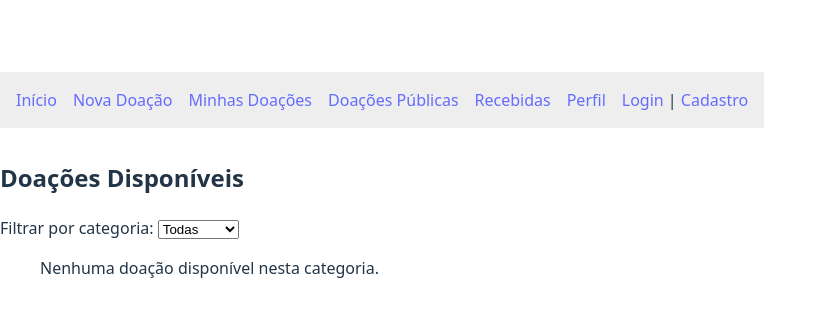
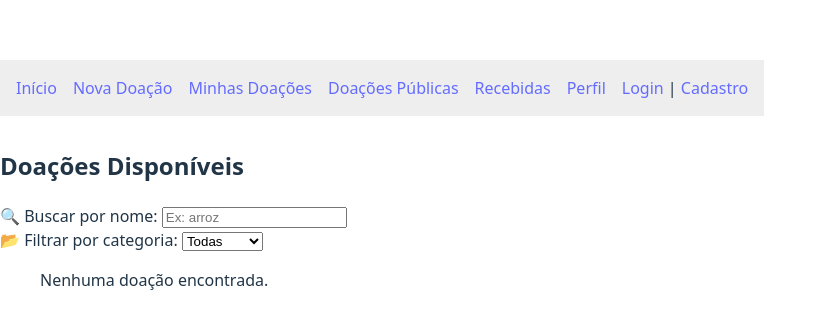
Before and after one commit to vpaesi/compartilha-mais, a React (Vite) app: page /publicas in a window 1280 px wide. Shown: the part 216-544 px from the top of the page, without its empty margins (0-827 px from the left). Built offline with nearby package versions, Linux system fonts and the light colour scheme; the HTML template or start-up script is replaced by a standard one.

Commit message:
feat(chat): implementa chat após doação realizada

```diff
--- /dev/null
+++ b/src/pages/ChatDoacao.tsx
@@ -0,0 +1,67 @@
+import { useParams, useNavigate } from "react-router-dom";
+import { useEffect, useState } from "react";
+import { listarDoacoes, atualizarDoacao, type Doacao, type Mensagem } from "../services/storage";
+
+export default function ChatDoacao() {
+  const { id } = useParams();
+  const [doacao, setDoacao] = useState<Doacao | null>(null);
+  const [mensagem, setMensagem] = useState("");
+  const navigate = useNavigate();
+
+  const usuario = JSON.parse(localStorage.getItem("usuarioLogado") || "null");
+
+  useEffect(() => {
+    const todas = listarDoacoes();
+    const d = todas.find((d) => d.id === id);
+    if (!d) {
+      alert("Doação não encontrada");
+      navigate("/");
+      return;
+    }
+    setDoacao(d);
+  }, [id, navigate]);
+
+  const enviarMensagem = () => {
+    if (!mensagem.trim() || !doacao || !usuario) return;
+
+    const novaMsg: Mensagem = {
+      autorId: usuario.id,
+      texto: mensagem,
+      data: new Date().toLocaleString(),
+    };
+
+    const atualizado: Doacao = {
+      ...doacao,
+      mensagens: [...(doacao.mensagens || []), novaMsg],
+    };
+
+    atualizarDoacao(atualizado);
+    setDoacao(atualizado);
+    setMensagem("");
+  };
+
+  if (!doacao) return null;
+
+  return (
+    <div>
+      <h2>Chat da Doação: {doacao.nome}</h2>
+
+      <ul>
+        {(doacao.mensagens || []).map((msg, index) => (
+          <li key={index}>
+            <strong>{msg.autorId === usuario.id ? "Você" : "Outro"}:</strong> {msg.texto}
+            <br /><small>{msg.data}</small>
+          </li>
+        ))}
+      </ul>
+
+      <textarea
+        value={mensagem}
+        onChange={(e) => setMensagem(e.target.value)}
+        placeholder="Digite uma mensagem..."
+      />
+      <br />
+      <button onClick={enviarMensagem}>Enviar</button>
+    </div>
+  );
+}
--- a/src/pages/DoacoesPublicas.tsx
+++ b/src/pages/DoacoesPublicas.tsx
@@ -1,10 +1,11 @@
 import { useEffect, useState } from "react";
+import { type Doacao, listarDoacoes, atualizarDoacao } from "../services/storage";
 import { useNavigate } from "react-router-dom";
-import { type Doacao, listarDoacoes, atualizarDoacao } from "../services/storage";
 
 export default function DoacoesPublicas() {
   const [doacoes, setDoacoes] = useState<Doacao[]>([]);
   const [categoriaFiltro, setCategoriaFiltro] = useState("todas");
+  const [busca, setBusca] = useState("");
   const navigate = useNavigate();
   const usuarioLogado = JSON.parse(localStorage.getItem("usuarioLogado") || "null");
 
@@ -31,23 +32,33 @@ export default function DoacoesPublicas() {
     };
 
     atualizarDoacao(atualizada);
-
-    // Remover da lista exibida
     setDoacoes((prev) => prev.filter((d) => d.id !== id));
-
-    alert("Doação marcada como recebida! Em breve o doador entrará em contato.");
+    alert("Doação marcada como recebida!");
+    navigate(`/chat/${id}`);
   };
 
-  const doacoesFiltradas =
-    categoriaFiltro === "todas"
-      ? doacoes
-      : doacoes.filter((d) => d.categoria === categoriaFiltro);
+  const doacoesFiltradas = doacoes
+    .filter((d) =>
+      categoriaFiltro === "todas" ? true : d.categoria === categoriaFiltro
+    )
+    .filter((d) =>
+      d.nome.toLowerCase().includes(busca.toLowerCase())
+    );
 
   return (
     <div>
       <h2>Doações Disponíveis</h2>
 
-      <label>Filtrar por categoria: </label>
+      <label>🔍 Buscar por nome: </label>
+      <input
+        type="text"
+        placeholder="Ex: arroz"
+        value={busca}
+        onChange={(e) => setBusca(e.target.value)}
+      />
+      <br />
+
+      <label>📂 Filtrar por categoria: </label>
       <select value={categoriaFiltro} onChange={(e) => setCategoriaFiltro(e.target.value)}>
         <option value="todas">Todas</option>
         <option value="Alimentos">Alimentos</option>
@@ -58,7 +69,7 @@ export default function DoacoesPublicas() {
 
       <ul>
         {doacoesFiltradas.length === 0 ? (
-          <p>Nenhuma doação disponível nesta categoria.</p>
+          <p>Nenhuma doação encontrada.</p>
         ) : (
           doacoesFiltradas.map((d) => (
             <li key={d.id} style={{ border: "1px solid #ccc", padding: "1rem", margin: "1rem 0" }}>
--- a/src/pages/MinhasDoacoes.tsx
+++ b/src/pages/MinhasDoacoes.tsx
@@ -4,6 +4,8 @@ import { useNavigate } from "react-router-dom";
 
 export default function MinhasDoacoes() {
   const [minhasDoacoes, setMinhasDoacoes] = useState<Doacao[]>([]);
+  const [filtroStatus, setFiltroStatus] = useState("todas");
+  const [filtroCategoria, setFiltroCategoria] = useState("todas");
   const navigate = useNavigate();
 
   useEffect(() => {
@@ -26,21 +28,44 @@ export default function MinhasDoacoes() {
 
     const atualizada = { ...doacao, status: "entregue" as const };
     atualizarDoacao(atualizada);
-
     setMinhasDoacoes((prev) =>
       prev.map((d) => (d.id === id ? atualizada : d))
     );
   };
 
+  const doacoesFiltradas = minhasDoacoes
+    .filter((d) =>
+      filtroStatus === "todas" ? true : d.status === filtroStatus
+    )
+    .filter((d) =>
+      filtroCategoria === "todas" ? true : d.categoria === filtroCategoria
+    );
+
   return (
     <div>
       <h2>Minhas Doações</h2>
 
-      {minhasDoacoes.length === 0 ? (
-        <p>Você ainda não fez nenhuma doação.</p>
-      ) : (
-        <ul>
-          {minhasDoacoes.map((d) => (
+      <label>Status: </label>
+      <select value={filtroStatus} onChange={(e) => setFiltroStatus(e.target.value)}>
+        <option value="todas">Todas</option>
+        <option value="disponivel">Disponível</option>
+        <option value="entregue">Entregue</option>
+      </select>
+
+      <label style={{ marginLeft: "1rem" }}>Categoria: </label>
+      <select value={filtroCategoria} onChange={(e) => setFiltroCategoria(e.target.value)}>
+        <option value="todas">Todas</option>
+        <option value="Alimentos">Alimentos</option>
+        <option value="Roupas">Roupas</option>
+        <option value="Higiene">Higiene</option>
+        <option value="Outros">Outros</option>
+      </select>
+
+      <ul>
+        {doacoesFiltradas.length === 0 ? (
+          <p>Nenhuma doação encontrada.</p>
+        ) : (
+          doacoesFiltradas.map((d) => (
             <li key={d.id} style={{ border: "1px solid #ccc", padding: "1rem", marginBottom: "1rem" }}>
               {d.imagem && <img src={d.imagem} alt={d.nome} width={100} />}
               <h3>{d.nome}</h3>
@@ -52,9 +77,9 @@ export default function MinhasDoacoes() {
                 <button onClick={() => marcarComoEntregue(d.id)}>Marcar como entregue</button>
               )}
             </li>
-          ))}
-        </ul>
-      )}
+          ))
+        )}
+      </ul>
     </div>
   );
 }
--- a/src/routes/AppRoutes.tsx
+++ b/src/routes/AppRoutes.tsx
@@ -8,7 +8,7 @@ import MinhasDoacoes from "../pages/MinhasDoacoes";
 import DoacoesPublicas from "../pages/DoacoesPublicas";
 import DoacoesRecebidas from "../pages/DoacoesRecebidas";
 import Perfil from "../pages/Perfil";
-
+import ChatDoacao from "../pages/ChatDoacao";
 
 export default function AppRoutes() {
   return (
@@ -23,6 +23,7 @@ export default function AppRoutes() {
         <Route path="/publicas" element={<DoacoesPublicas />} />
         <Route path="/recebidas" element={<DoacoesRecebidas />} />
         <Route path="/perfil" element={<Perfil />} />
+        <Route path="/chat/:id" element={<ChatDoacao />} />
       </Routes>
     </BrowserRouter>
   );
--- a/src/services/storage.ts
+++ b/src/services/storage.ts
@@ -6,16 +6,23 @@ export interface Usuario {
   whatsapp?: string;
 }
 
+export interface Mensagem {
+  autorId: string;
+  texto: string;
+  data: string;
+}
+
 export interface Doacao {
   id: string;
   nome: string;
   descricao: string;
   categoria: string;
   status: "disponivel" | "entregue";
-  userId: string; // quem doou
+  userId: string;
   criadoEm: string;
   imagem?: string;
-  recebidoPor?: string; // quem recebeu
+  recebidoPor?: string;
+  mensagens?: Mensagem[]; // 👈 novo campo
 }
 
 // Funções para usuários
```
